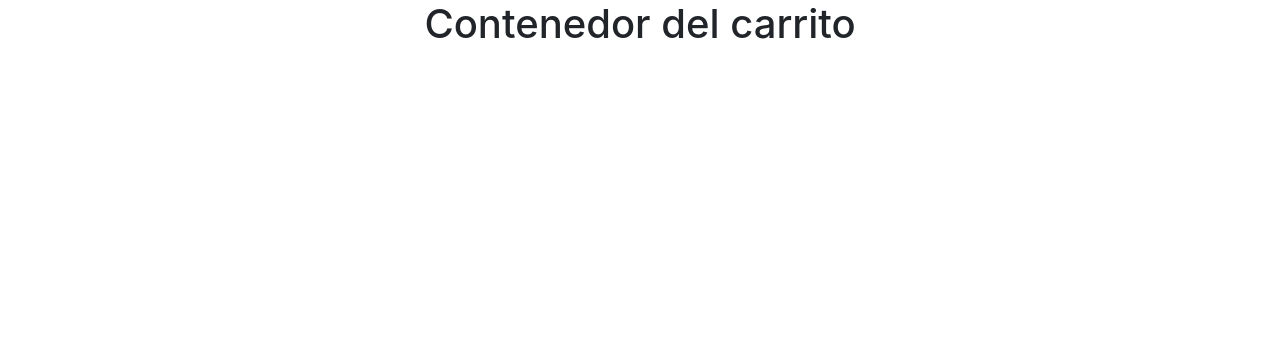
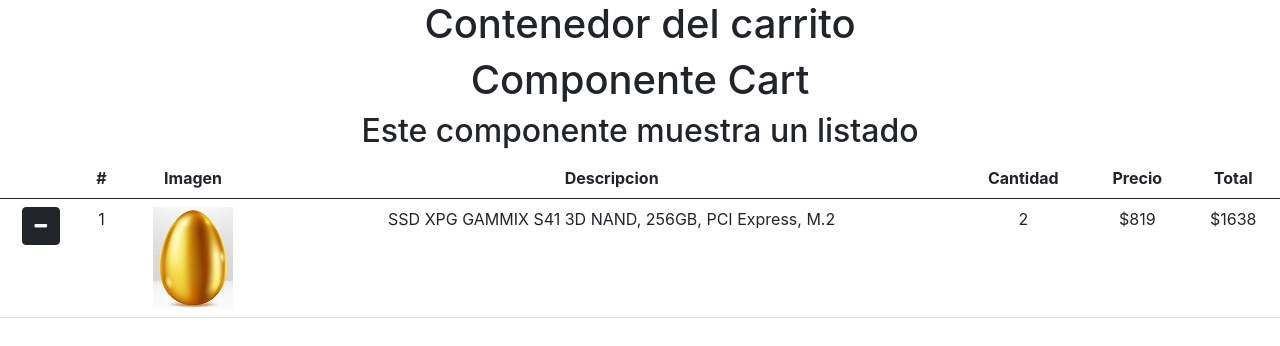
Before and after one commit to KarimAbdel23/CHReactJS, a React (Create React App) app: page /carrito in a window 1280 px wide. Shown: the top 346 px of the page. Built offline with nearby package versions, Linux system fonts and the light colour scheme.

Commit message:
10mo desafio

```diff
--- /dev/null
+++ b/src/components/cart/Cart.jsx
@@ -0,0 +1,27 @@
+import { ItemCart } from "./ItemCart"
+
+export const Cart = () => {
+  return (
+    <>
+      <h1>Componente Cart</h1>
+      <h2>Este componente muestra un listado</h2>
+      <table class="table">
+        <thead>
+          <tr>
+            <th scope="col"></th>
+            <th scope="col">#</th>
+            <th scope="col">Imagen</th>
+            <th scope="col">Descripcion</th>
+            <th scope="col">Cantidad</th>
+            <th scope="col">Precio</th>
+            <th scope="col">Total</th>
+          </tr>
+        </thead>
+        <tbody>
+           <ItemCart />
+        </tbody>
+      </table>
+
+    </>
+  );
+};
--- /dev/null
+++ b/src/components/cart/ItemCart.jsx
@@ -0,0 +1,18 @@
+export const ItemCart = () => {
+
+    return (
+        <tr>
+            <td>
+                <button class="btn btn-dark" >
+                    <i class="fa fa-minus"></i>
+                </button>
+            </td>
+            <td >1</td>
+            <td><img src="/images/huevito-oro-mini.jpg" alt="" /> </td>
+            <td>SSD XPG GAMMIX S41 3D NAND, 256GB, PCI Express, M.2</td>
+            <td>2</td>
+            <td>$819</td>
+            <td>$1638</td>
+      </tr>
+    )
+}
--- a/src/containers/CartContainer.jsx
+++ b/src/containers/CartContainer.jsx
@@ -1,8 +1,11 @@
+import { Cart } from "../components/cart/Cart"
+
 export const CartContainer = () => {
 
     return(
         <>
             <h1>Contenedor del carrito</h1>
+            <Cart></Cart>
         </>
     )
 }
```
